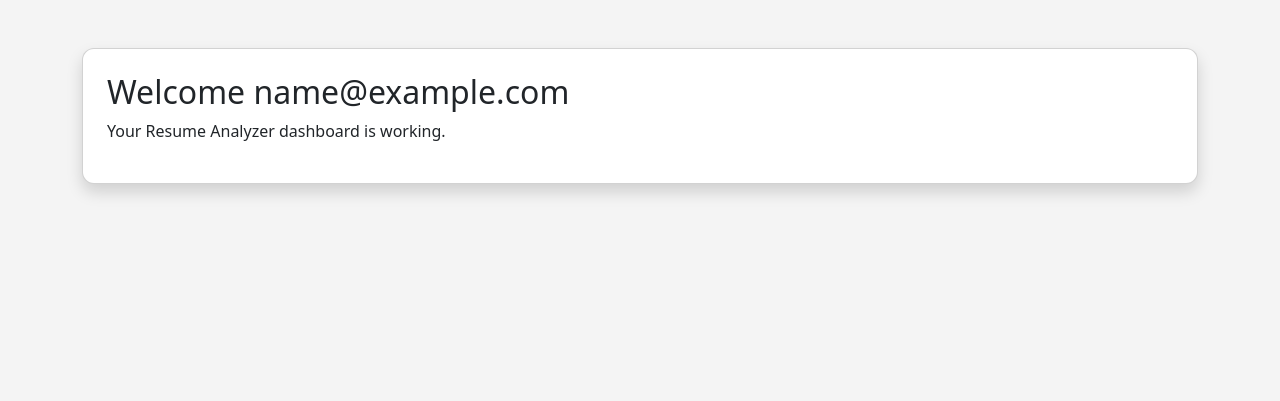
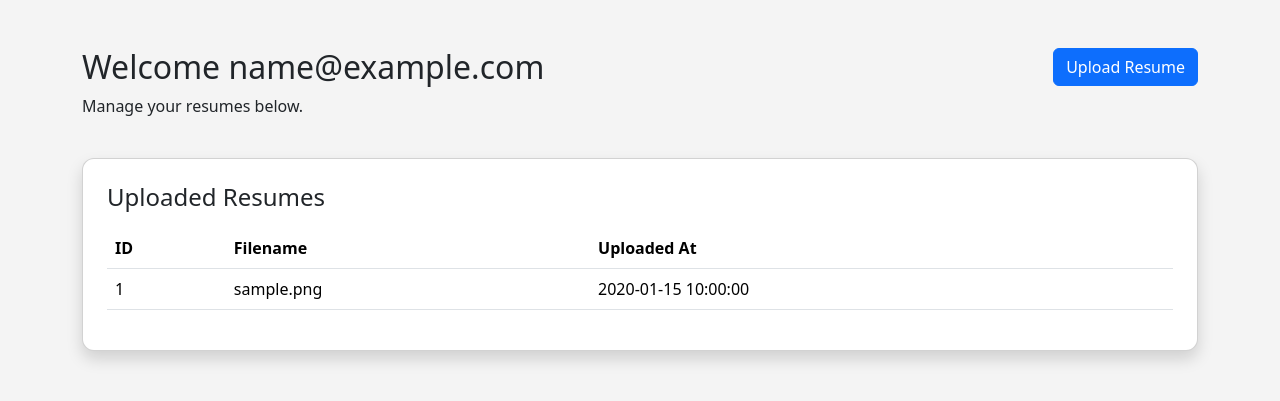
Before and after one commit to AmeyDhuri/ai_resume_analyzer, a Flask app: page /dashboard in a window 1280 px wide. Shown: the part 56-457 px from the top of the page. Run offline with Flask 3, Linux system fonts and the light colour scheme; the visitor is signed in with stand-in values (Sample User, id 1); tables that the repository leaves empty hold one stand-in row (values such as "Sample post").

Commit message:
frontend resume upload and dashboard integration

```diff
--- a/app/__init__.py
+++ b/app/__init__.py
@@ -9,6 +9,7 @@ from app.extensions import db, migrate, jwt
 def create_app():
     app = Flask(__name__)
     app.config.from_object(Config)
+    app.config["UPLOAD_FOLDER"] = "uploads"
 
     os.makedirs(
         app.config["UPLOAD_FOLDER"],
--- a/app/main/routes.py
+++ b/app/main/routes.py
@@ -1,4 +1,9 @@
-from flask import Blueprint, render_template, redirect, request, url_for, session, flash
+from flask import Blueprint, render_template, redirect, request, url_for, session, flash, current_app
+import os
+from werkzeug.utils import secure_filename
+from app.resume.models import Resume
+from app.auth.models import User
+from app.extensions import db
 
 from app.auth.service import create_user, authenticate_user
 
@@ -48,11 +53,55 @@ def login():
 @main_bp.route("/dashboard")
 def dashboard():
 
-   email =  session.get("user_email")
+   email = session.get("user_email")
+
+   if not email:
+      flash("Please login first", "warning")
+
+      return redirect(url_for("main.login"))
+
+   user = User.query.filter_by(email=email).first()
+
+   resumes = Resume.query.filter_by(user_id=user.id).all()
+
+   return render_template("dashboard.html", email=email, resumes=resumes)
+
+@main_bp.route("/upload-resume", methods=["GET", "POST"])
+def upload_resume():
+   email = session.get("user_email")
 
    if not email:
       flash("Please login first", "danger")
 
       return redirect(url_for("main.login"))
 
-   return render_template("dashboard.html", email=email)
+   if request.method == "POST":
+
+      file = request.files.get("resume")
+
+      if not file:
+            flash("No file selected!", "danger")
+
+            return redirect(url_for("main.upload_resume"))
+      filename = secure_filename(file.filename)
+
+      upload_folder = current_app.config["UPLOAD_FOLDER"]
+
+      os.makedirs(upload_folder, exist_ok=True)
+
+      upload_path = os.path.join(upload_folder, filename)
+
+      file.save(upload_path)
+
+      user = User.query.filter_by(email=email).first()
+
+      resume = Resume(original_filename=filename, stored_filename=filename, upload_path=upload_path, user_id=user.id)
+
+      db.session.add(resume)
+      db.session.commit()
+
+      flash("Resume uploaded successfully!", "success")
+
+      return redirect(url_for("main.dashboard"))
+
+   return render_template("upload_resume.html")
--- a/app/templates/dashboard.html
+++ b/app/templates/dashboard.html
@@ -6,15 +6,84 @@ Dashboard
 
 {% block content %}
 
+<div class="d-flex justify-content-between mb-4">
+
+    <div>
+
+        <h2>
+            Welcome {{ email }}
+        </h2>
+
+        <p>
+            Manage your resumes below.
+        </p>
+
+    </div>
+
+    <div>
+
+        <a href="{{ url_for('main.upload_resume') }}"
+           class="btn btn-primary">
+
+            Upload Resume
+
+        </a>
+
+    </div>
+
+</div>
+
 <div class="card shadow p-4">
 
-    <h2>
-        Welcome {{ email }}
-    </h2>
+    <h4 class="mb-3">
+        Uploaded Resumes
+    </h4>
 
-    <p>
-        Your Resume Analyzer dashboard is working.
-    </p>
+    {% if resumes %}
+
+        <table class="table">
+
+            <thead>
+
+                <tr>
+                    <th>ID</th>
+                    <th>Filename</th>
+                    <th>Uploaded At</th>
+                </tr>
+
+            </thead>
+
+            <tbody>
+
+                {% for resume in resumes %}
+
+                <tr>
+
+                    <td>
+                        {{ resume.id }}
+                    </td>
+
+                    <td>
+                        {{ resume.original_filename }}
+                    </td>
+
+                    <td>
+                        {{ resume.uploaded_at }}
+                    </td>
+
+                </tr>
+
+                {% endfor %}
+
+            </tbody>
+
+        </table>
+
+    {% else %}
+
+        <p>No resumes uploaded yet.</p>
+
+    {% endif %}
 
 </div>
 
```
Also changed, not shown: app/templates/upload_resume.html (added, +23 -0 lines), 1 other file.
